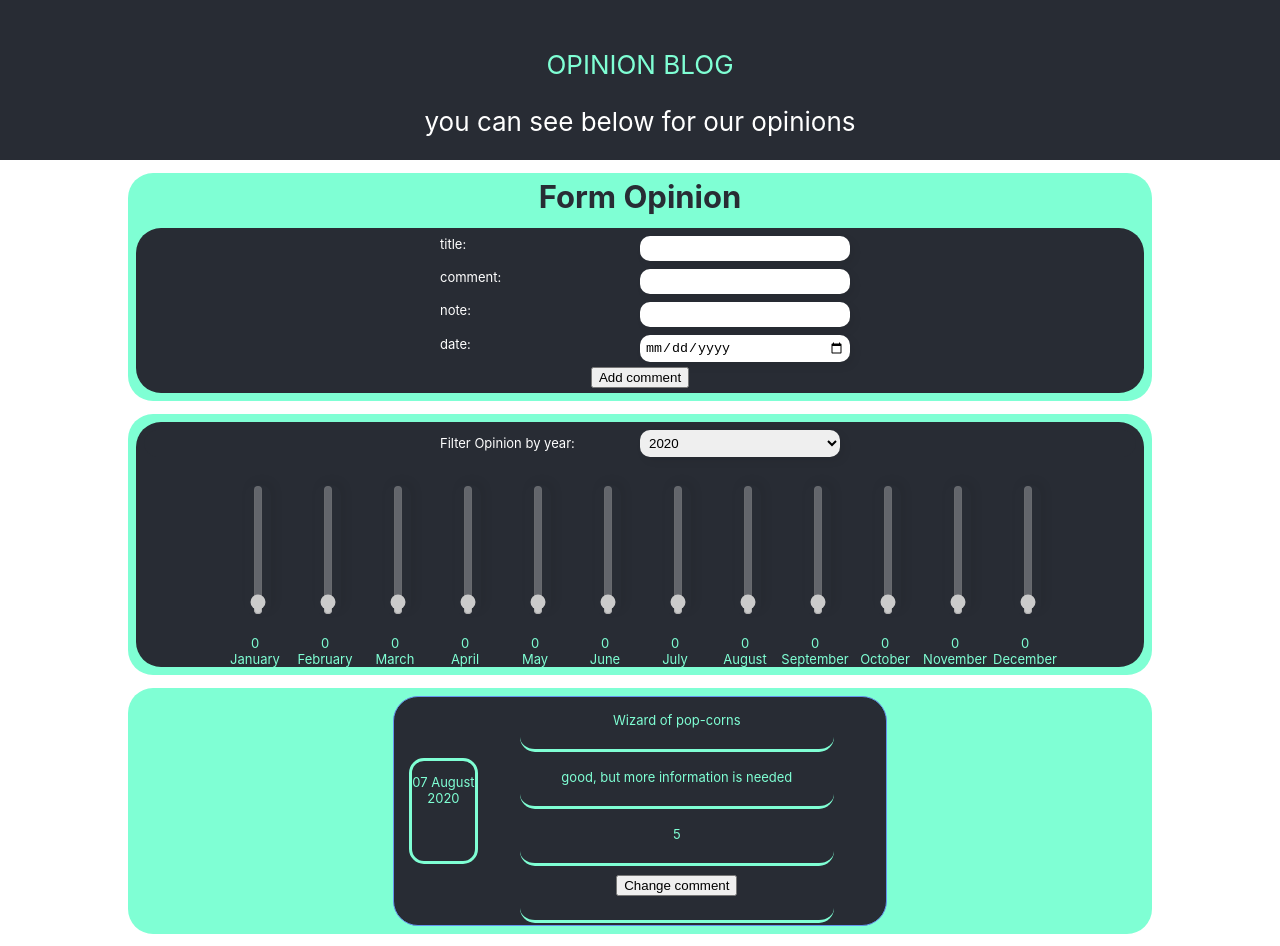
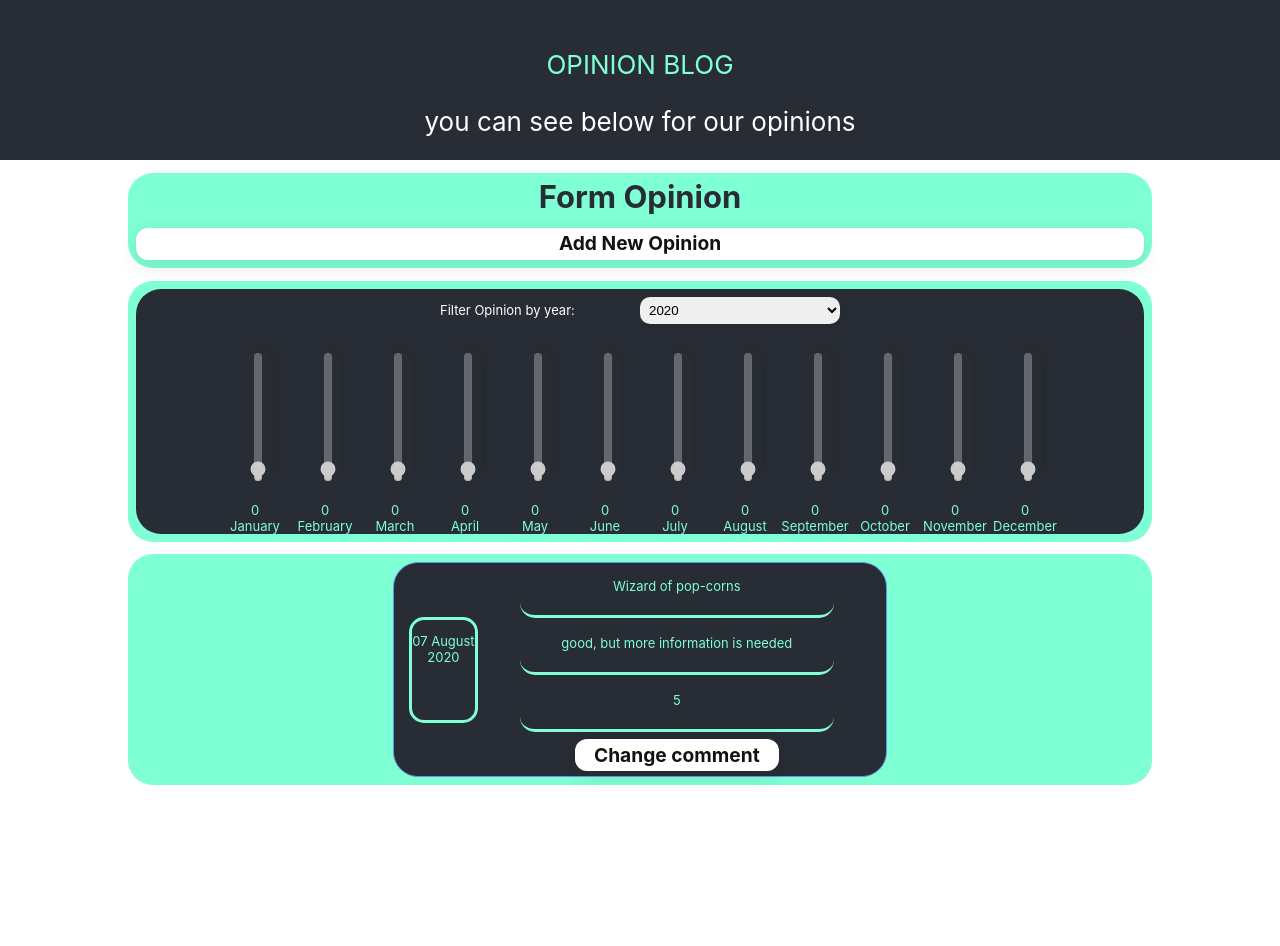
Before and after one commit to RaulSotoNakao/react-opinions-app, a React (Create React App) app: page / in a window 1280 px wide. After the commit the page ends 800 px from the top, so only its background shows below. Built offline with nearby package versions, Linux system fonts and the light colour scheme.

Commit message:
show form or button & new button component

```diff
--- a/src/components/Opinions/OpinionContent/OpinionContent.js
+++ b/src/components/Opinions/OpinionContent/OpinionContent.js
@@ -2,6 +2,7 @@
 import './OpinionContent.css'
 import OpinionDate from '../OpinionDate/OpinionDate.js'
 import Card from '../../UI/Card/Card';
+import ButtonOpinion from '../../UI/ButtonOpinion/ButtonOpinion.js'
 import React, { useState } from 'react';
 
 function OpinionContent(props) {
@@ -34,8 +35,8 @@ function OpinionContent(props) {
             {props.note}
           </p>
         </div>
-        <div className="opinion-content-item">
-          <button onClick={clickHandlerChangeComment}>Change comment</button>
+        <div className="button-margin">
+          <ButtonOpinion label="Change comment" onButtonClick={clickHandlerChangeComment} />
         </div>
       </div>
     </Card>
--- a/src/components/Opinions/OpinionForm/OpinionForm.css
+++ b/src/components/Opinions/OpinionForm/OpinionForm.css
@@ -16,3 +16,7 @@ input, select {
 button {
     margin: 5px;
 }
+
+.button-margin {
+  margin:5px;
+}
--- a/src/components/Opinions/OpinionForm/OpinionForm.js
+++ b/src/components/Opinions/OpinionForm/OpinionForm.js
@@ -2,6 +2,7 @@ import './OpinionForm.css';
 import Card from '../../UI/Card/Card.js'
 import FormItem from '../../UI/Form/FormItem.js'
 import React, { useState } from 'react';
+import ButtonOpinion from '../../UI/ButtonOpinion/ButtonOpinion.js'
 
 function OpinionForm(props) {
 
@@ -32,8 +33,7 @@ function OpinionForm(props) {
             (prevState) => ({ ...prevState, enteredDate: event.target.value }))
     }
 
-    const submitHandler = (event) => {
-        event.preventDefault();
+    const submitHandler = () => {
         const opinionPayloadSubmited = {
             title: opinionPayload.enteredTitle,
             comment: opinionPayload.enteredComment,
@@ -50,7 +50,6 @@ function OpinionForm(props) {
     }
 
     return (
-        <Card className="opinion-form">
         <form onSubmit={submitHandler}>
             <div>
                 <FormItem label="title">
@@ -82,11 +81,10 @@ function OpinionForm(props) {
                         onChange={dateChangeHandler} />
                 </FormItem>
             </div>
-                <Card>
-                    <button type="submit" >Add comment</button>
+            <Card className="button-margin">
+                <ButtonOpinion label="Add comment" onButtonClick={submitHandler} />
             </Card>
         </form>
-        </Card>
     );
 }
 
--- /dev/null
+++ b/src/components/Opinions/OpinionForm/OpinionFormLayout.js
@@ -0,0 +1,34 @@
+
+import OpinionForm from './OpinionForm';
+import Card from '../../UI/Card/Card';
+import ButtonOpinion from '../../UI/ButtonOpinion/ButtonOpinion.js'
+import React, { useState } from 'react';
+
+function OpinionFormLayout(props) {
+
+    const [formtContentToShow, setFormContentToShow] = useState('buttonContent')
+
+    const updateOpinionPayload = (opinionPayloadSubmited) => {
+        props.onSaveOpinionPayload(opinionPayloadSubmited);
+        setFormContentToShow('buttonContent')
+    }
+
+    const addButtonClicked = () => {
+        setFormContentToShow('formContent')
+    }
+
+    const formContent = {
+        formContent:
+            <OpinionForm onSaveOpinionPayload={updateOpinionPayload} />,
+        buttonContent:
+            <ButtonOpinion label="Add New Opinion" onButtonClick={addButtonClicked} />
+    }
+
+    return (
+        <Card className="opinion-form">
+            {formContent[formtContentToShow]}
+        </Card>
+    );
+}
+
+export default OpinionFormLayout;
--- /dev/null
+++ b/src/components/Opinions/OpinionList/OpinionList.js
@@ -0,0 +1,31 @@
+
+import './OpinionList.css'
+import OpinionContent from '../OpinionContent/OpinionContent.js'
+import Card from '../../UI/Card/Card';
+function OpinionList(props) {
+
+    const opinionJsxContent = {
+        defaultContent: (opinionList) =>
+            opinionList.map((opinion, index) => (
+                <OpinionContent
+                    key={`${index}-opinion`}
+                    title={opinion.title}
+                    comment={opinion.comment}
+                    note={opinion.note}
+                    date={opinion.date}
+                ></OpinionContent>
+            ))
+        ,
+        notFoundContent: () => <h2>No opinions found</h2>
+    }
+    const opinionContent = props.opinionList.length > 0 ? opinionJsxContent.defaultContent(props.opinionList) : opinionJsxContent.notFoundContent();
+
+
+    return (
+        <Card className="opinions">
+            {opinionContent}
+        </Card>
+        );
+}
+
+export default OpinionList;
--- /dev/null
+++ b/src/components/UI/ButtonOpinion/ButtonOpinion.css
@@ -0,0 +1,31 @@
+.button-opinion {
+  align-items: center;
+  background-color: #fff;
+  border-radius: 12px;
+  box-shadow: transparent 0 0 0 3px, rgba(18, 18, 18, 0.1) 0 6px 20px;
+  box-sizing: border-box;
+  color: #121212;
+  cursor: pointer;
+  display: inline-flex;
+  flex: 1 1 auto;
+  font-family: Inter, sans-serif;
+  font-size: 1.2rem;
+  font-weight: 700;
+  justify-content: center;
+  line-height: 1;
+  margin: 0;
+  outline: none;
+  padding: 1rem 1.2rem;
+  text-align: center;
+  text-decoration: none;
+  transition: box-shadow 0.2s, -webkit-box-shadow 0.2s;
+  white-space: nowrap;
+  border: 0;
+  user-select: none;
+  -webkit-user-select: none;
+  touch-action: manipulation;
+  height: 20px;
+}
+.button-opinion:hover {
+  box-shadow: #121212 0 0 0 3px, transparent 0 0 0 0;
+}
--- /dev/null
+++ b/src/components/UI/ButtonOpinion/ButtonOpinion.js
@@ -0,0 +1,15 @@
+import './ButtonOpinion.css'
+
+function OpinionFormLayout(props) {
+
+    const buttonClick = () => {
+        props.onButtonClick()
+    }
+
+
+    return (
+        <button className="button-opinion" onClick={buttonClick} >{props.label}</button>
+    );
+}
+
+export default OpinionFormLayout;
--- a/src/views/Opinions/NewOpinion.js
+++ b/src/views/Opinions/NewOpinion.js
@@ -1,6 +1,6 @@
 import './NewOpinion.css';
 import Card from '../../components/UI/Card/Card.js'
-import OpinionForm from '../../components/Opinions/OpinionForm/OpinionForm.js'
+import OpinionFormLayout from '../../components/Opinions/OpinionForm/OpinionFormLayout.js'
 
 function NewOpinion(props) {
     const updateOpinionPayload = (saveOpinionPayload) => {
@@ -14,7 +14,7 @@ function NewOpinion(props) {
             <h2 className="opinion-form-title">
                 Form Opinion
             </h2>
-            <OpinionForm onSaveOpinionPayload={updateOpinionPayload}/>
+            <OpinionFormLayout onSaveOpinionPayload={updateOpinionPayload}/>
         </Card>
     );
 }
--- a/src/views/Opinions/Opinions.css
+++ b/src/views/Opinions/Opinions.css
@@ -2,5 +2,4 @@
   background-color: aquamarine;
   width: 80%;
   margin: 1% 10%;
-
 }
--- a/src/views/Opinions/Opinions.js
+++ b/src/views/Opinions/Opinions.js
@@ -1,5 +1,5 @@
 import './Opinions.css';
-import OpinionContent from '../../components/Opinions/OpinionContent/OpinionContent.js';
+import OpinionList from '../../components/Opinions/OpinionList/OpinionList.js';
 import Card from '../../components/UI/Card/Card.js';
 import OpinionFilter from '../../components/Opinions/OpinionFilter/OpinionFilter.js';
 import React, { useState } from 'react';
@@ -14,30 +14,13 @@ function Opinions(props) {
     }
 
     const opinionFilteredByYear = props.opinions.filter(opinion => `${opinion.date && opinion.date.getFullYear()}` === filteredYear);
-    const opinionJsxContent = {
-        defaultContent: (opinionList) =>
-            opinionList.map((opinion, index) => (
-                <OpinionContent
-                    key={`${index}-opinion`}
-                    title={opinion.title}
-                    comment={opinion.comment}
-                    note={opinion.note}
-                    date={opinion.date}
-                ></OpinionContent>
-            ))
-        ,
-        notFoundContent: () => <h2>No opinions found</h2>
-    }
-    const opinionContent = opinionFilteredByYear.length > 0 ? opinionJsxContent.defaultContent(opinionFilteredByYear) : opinionJsxContent.notFoundContent();
 
     return (
         <div>
             <Card className="opinions">
                 <OpinionFilter onYearFilterChange={yearFilterChangeHandler} selected={filteredYear}></OpinionFilter>
             </Card>
-            <Card className="opinions">
-                {opinionContent}
-            </Card>
+            <OpinionList opinionList={opinionFilteredByYear} />
         </div>
     );
 }
```
Also changed, not shown: src/components/Opinions/OpinionList/OpinionList.css (added). Lines whose indentation alone changed are shown as unchanged.
